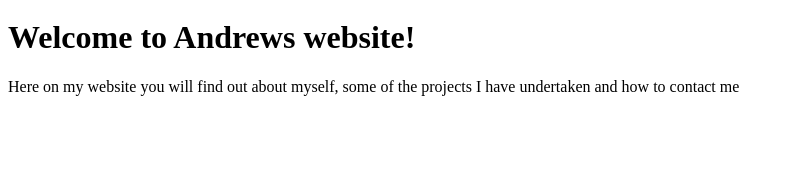
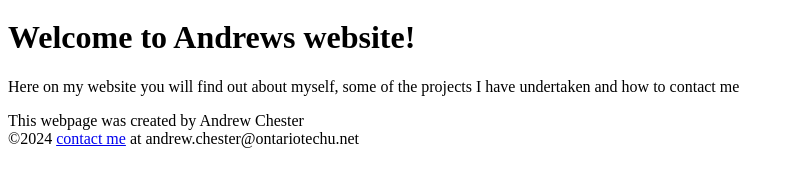
Before and after one commit to Andaweu/WebandScriptingProgramming, a plain HTML site: page Assignment 1/index.html in a window 1280 px wide. Shown: the part 70-256 px from the top of the page, without its empty margins (0-794 px from the left). Drawn offline with Linux system fonts and the light colour scheme.

Commit message:
Changed name to index.html

```diff
--- a/Assignment 1/a1homepage.html
+++ b/Assignment 1/index.html
@@ -34,6 +34,12 @@
         <p>Here on my website you will find out about myself, some of the projects I have undertaken and how to contact me</p>
     </div>
 
+    <div class="PageFooter">
+        <footer>
+            <p>This webpage was created by Andrew Chester <br>©2024 <a href=a1contactme.html>contact me</a> at andrew.chester@ontariotechu.net</p>
+        </footer>
+    </div>
+
 </body>
 
 
--- /dev/null
+++ b/Tutorial 2/Main.css
@@ -0,0 +1,29 @@
+
+*{
+    box-sizing: border-box;
+    padding: 0;
+    margin: 0
+}
+
+html {
+    font-size: 11px;
+    scroll-behavior: smooth;
+    font-family: sans-serif;
+}
+
+.container{
+    min-height: 100vh;
+    align-items: center;
+    justify-content: center;
+    display: flex;
+}
+
+#header.navList{
+    position: absolute;
+    align-items: center;
+    top: 0;
+
+}
+
+/* #id selects the element with its id, .class selects all elements with the class
+element.class selects all <> elements with its class*/
```
Also changed, not shown: Tutorial 2/firstwebpage.html (+1 -1 lines), Main.css (deleted).
